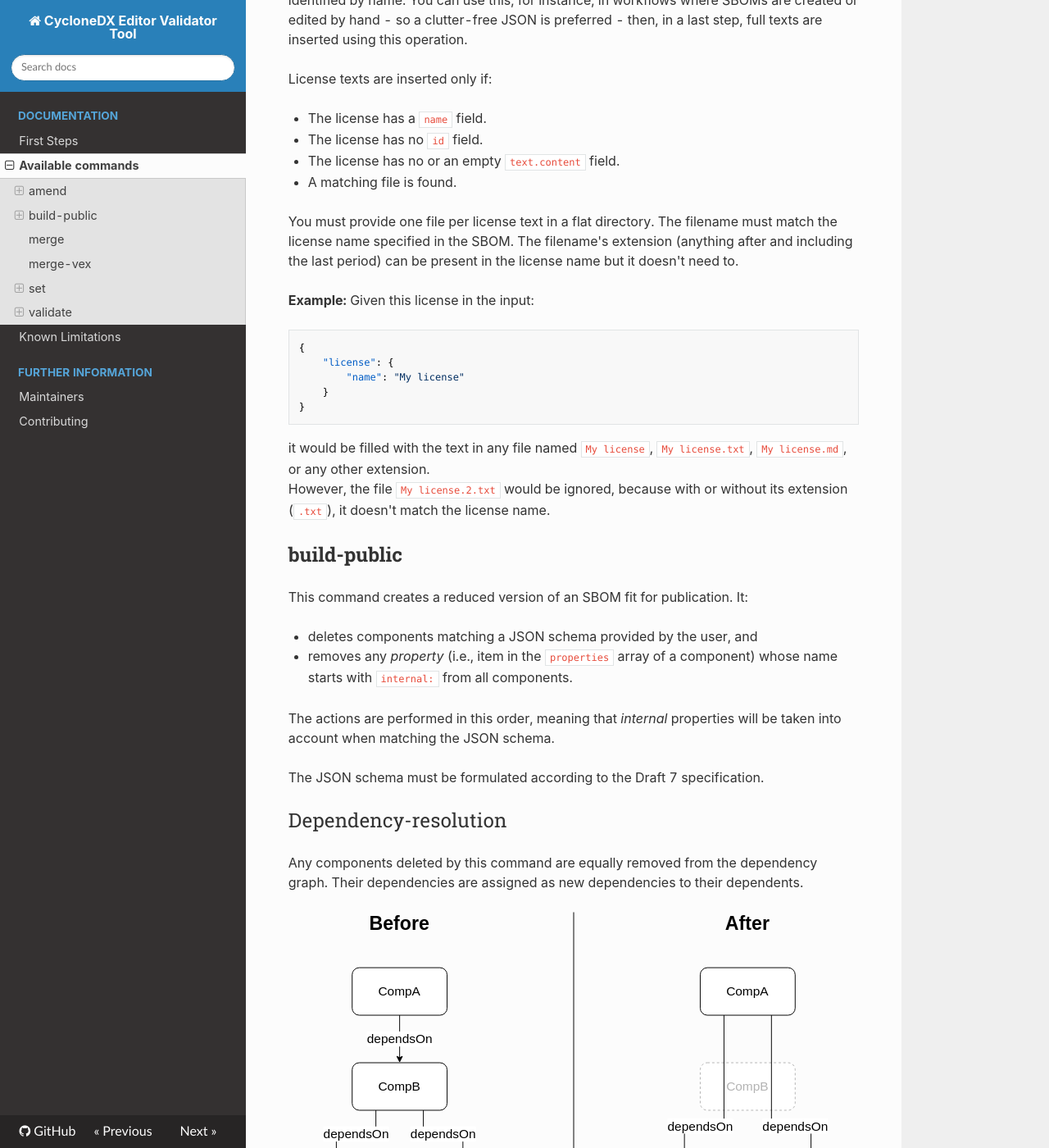
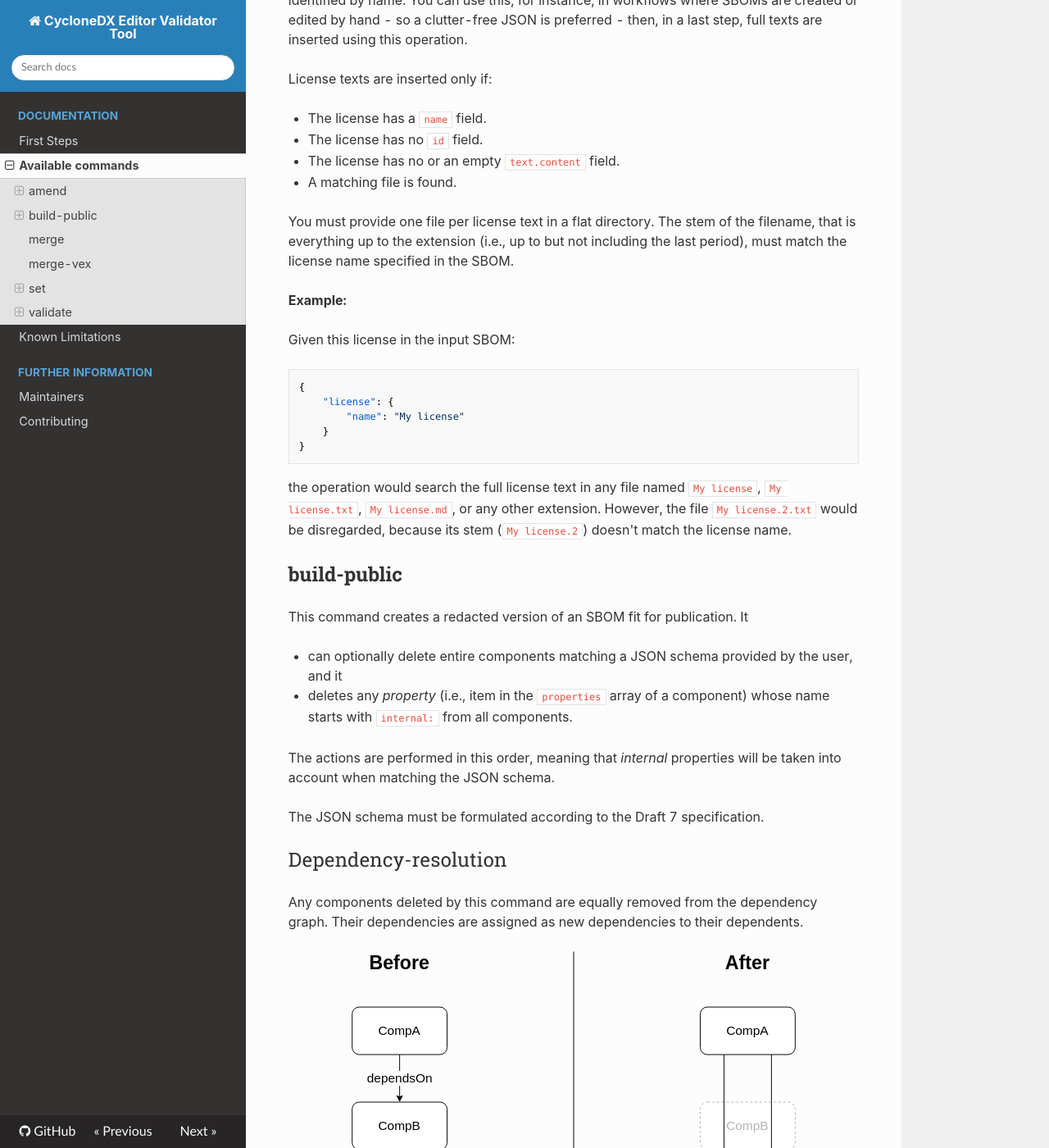
Before and after one commit to Festo-se/cyclonedx-editor-validator, an MkDocs documentation site: the page built from docs/available_commands.md, in a window 1280 px wide and 1400 px high, scrolled down 890 px. Shown: the whole window at 82% size. Built offline with MkDocs 1.6.1, drawn with Linux system fonts in a browser that asks for light colours; nearby versions of some CDN libraries; some web fonts are replaced; some of the changed text lies outside the part shown.

Commit message:
docs: minor improvements to command docs

```diff
--- a/docs/available_commands.md
+++ b/docs/available_commands.md
@@ -27,10 +27,11 @@
 * The license has no or an empty `text.content` field.
 * A matching file is found.
 
-You must provide one file per license text in a flat directory. The filename must match the license name specified in the SBOM. The filename's extension (anything after and including the last period) can be present in the license name but it doesn't need to.
+You must provide one file per license text in a flat directory. The stem of the filename, that is everything up to the extension (i.e., up to but not including the last period), must match the license name specified in the SBOM.
 
 __Example:__
-Given this license in the input:
+
+Given this license in the input SBOM:
 
     {
         "license": {
@@ -38,15 +39,15 @@
         }
     }
 
-it would be filled with the text in any file named `My license`, `My license.txt`, `My license.md`, or any other extension.
-However, the file `My license.2.txt` would be ignored, because with or without its extension (`.txt`), it doesn't match the license name.
+the operation would search the full license text in any file named `My license`, `My license.txt`, `My license.md`, or any other extension.
+However, the file `My license.2.txt` would be disregarded, because its stem (`My license.2`) doesn't match the license name.
 
 ## build-public
 
-This command creates a reduced version of an SBOM fit for publication. It:
+This command creates a redacted version of an SBOM fit for publication. It
 
-* deletes components matching a JSON schema provided by the user, and
-* removes any *property* (i.e., item in the `properties` array of a component) whose name starts with `internal:` from all components.
+* can optionally delete entire components matching a JSON schema provided by the user, and it
+* deletes any *property* (i.e., item in the `properties` array of a component) whose name starts with `internal:` from all components.
 
 The actions are performed in this order, meaning that *internal* properties will be taken into account when matching the JSON schema.
 
@@ -193,6 +194,8 @@
 
 If *coordinates* are used to identify the target, they must match the component fully. In other words, if __only__ *name* is given, it will __only match__ components with that name which do __not__ contain *version* or *group* fields.
 
+If the target component isn't found in the SBOM, the program aborts with an error by default. This error can be downgraded to a warning using the `--ignore-missing` flag.
+
 #### Protected fields
 
 Some fields are protected and cannot be set by default. The full list of protected properties is:
@@ -269,12 +272,6 @@
     # Perform several operations on properties using set-command
     cdx-ev set bom.json --from-file mysetfile.json
 
-If the file contains a component not present in the SBOM, a error is thrown.
-This can be disabled with the `--ignore-missing` command.
-So only a message that the component was not found and could not be updated is logged.
-
-    cdx-ev set bom.json --from-file mysetfile.json --ignore-missing
-
 ## validate
 
 This command is used to validate the SBOM against a JSON schema.
@@ -326,7 +323,7 @@
 Examples:
 
     # Write human-readable messages to stderr and a report in warnings-ng format to report.json
-    cdx-ev validate bom.json --report-format=warnings-ng --report-path=report.json
+    cdx-ev validate bom.json --report-format warnings-ng --report-path report.json
 
     # Write only a report in GitLab Code Quality format to cq.json
-    cdx-ev --quiet validate bom.json --report-format=gitlab-code-quality --report-path=cq.json
+    cdx-ev --quiet validate bom.json --report-format gitlab-code-quality --report-path cq.json
```
